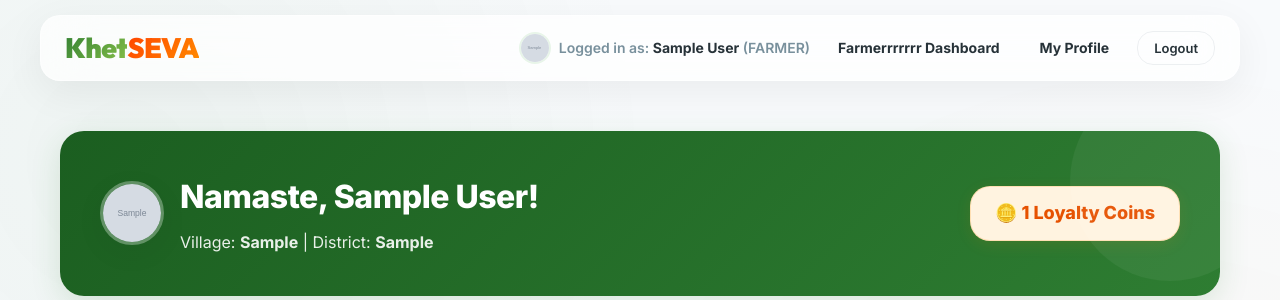
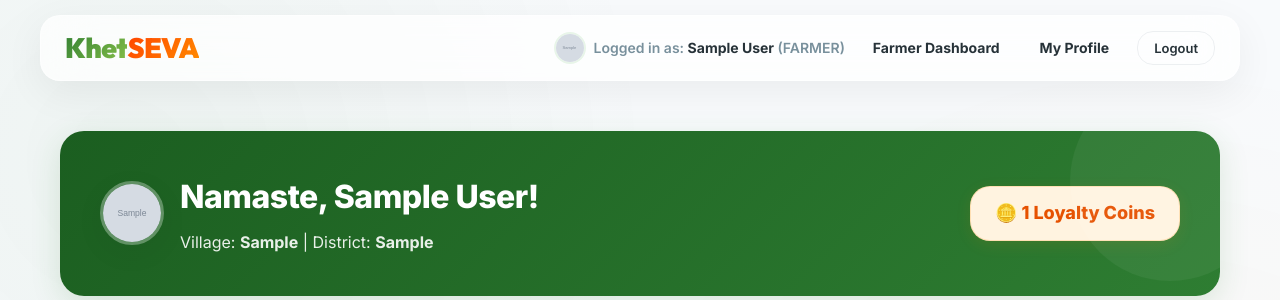
Before and after one commit to gunjanpatidar13/khetseva_backend, a Django app: page /farmer/ in a window 1280 px wide. Shown: the top 300 px of the page. Run offline with Django 3.2, Linux system fonts and the light colour scheme; a user stored in the database is signed in; tables that the repository leaves empty hold one stand-in row (values such as "Sample post"); grey boxes marked "Sample" are stand-in pictures; parts of the project's set-up code (start-up, migrations or seed data) failed here and were passed over.

Commit message:
farmer updated

```diff
--- a/apps/web/templates/web/base.html
+++ b/apps/web/templates/web/base.html
@@ -34,7 +34,7 @@
             </span>
           </li>
           {% if user.role == 'FARMER' %}
-            <li><a href="{% url 'web:farmer_dashboard' %}" class="nav-link">Farmerrrrrrr Dashboard</a></li>
+            <li><a href="{% url 'web:farmer_dashboard' %}" class="nav-link">Farmer Dashboard</a></li>
           {% elif user.role == 'PROVIDER' %}
             <li><a href="{% url 'web:provider_dashboard' %}" class="nav-link">Provider Dashboard</a></li>
           {% endif %}
```
